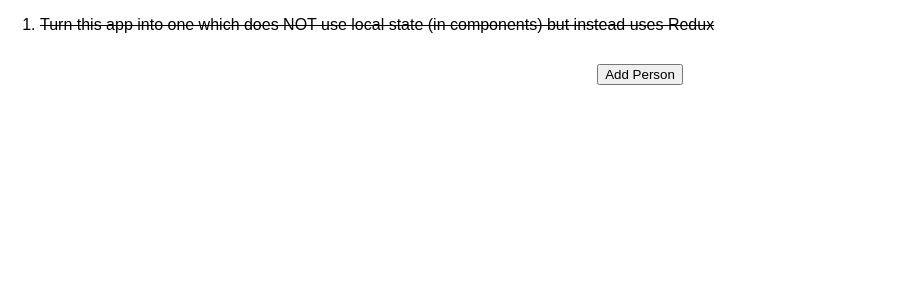
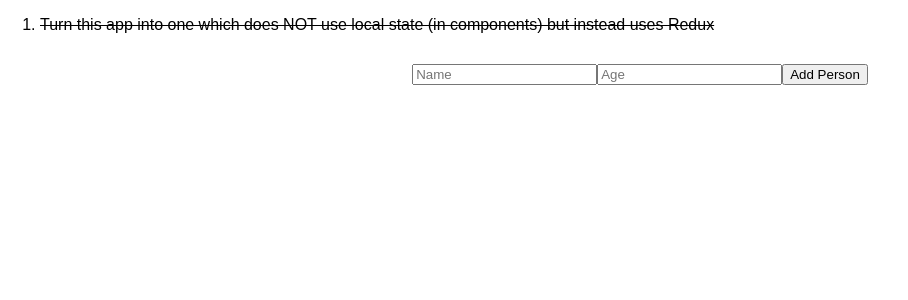
Before and after one commit to delwinbest/react-complete-guide-LEGACY, a React (Create React App) app: page / in a window 1280 px wide. Shown: the top 300 px of the page, without its empty margins (0-908 px from the left). Built offline with nearby package versions, Linux system fonts and the light colour scheme.

Commit message:
combining local UI state and redux

```diff
--- a/src/components/AddPerson/AddPerson.js
+++ b/src/components/AddPerson/AddPerson.js
@@ -1,11 +1,39 @@
-import React from 'react';
+import React, { Component } from 'react';
 
 import './AddPerson.css';
 
-const addPerson = (props) => (
-    <div className="AddPerson">
-        <button onClick={props.personAdded}>Add Person</button>
-    </div>
-);
+class AddPerson extends Component {
+    state = {
+        name: '',
+        age: null
+    }
 
-export default addPerson;
+    nameChangedHandler = (event) => {
+        this.setState({name: event.target.value});
+    }
+
+    ageChangedHandler = (event) => {
+        this.setState({age: event.target.value});
+    }
+
+    render () {
+        return (
+            <div className="AddPerson">
+                <input
+                    type="text"
+                    placeholder="Name"
+                    onChange={this.nameChangedHandler}
+                    value={this.state.name} />
+                <input
+                    type="text"
+                    placeholder="Age"
+                    onChange={this.ageChangedHandler}
+                    value={this.state.age} />
+                <button onClick={() => this.props.personAdded(this.state.name, this.state.age)}>Add Person</button>
+            </div>
+        );
+    }
+
+};
+
+export default AddPerson;
--- a/src/containers/Persons.js
+++ b/src/containers/Persons.js
@@ -6,11 +6,11 @@ import Person from '../components/Person/Person';
 import AddPerson from '../components/AddPerson/AddPerson';
 
 class Persons extends Component {
-    personAddedHandler = () => {
+    personAddedHandler = (name, age) => {
         const newPerson = {
             id: Math.random(), // not really unique but good enough here!
-            name: 'Max',
-            age: Math.floor( Math.random() * 40 )
+            name: name,
+            age: age
         }
         // this.setState( ( prevState ) => {
         //     return { persons: prevState.persons.concat(newPerson)}
```
